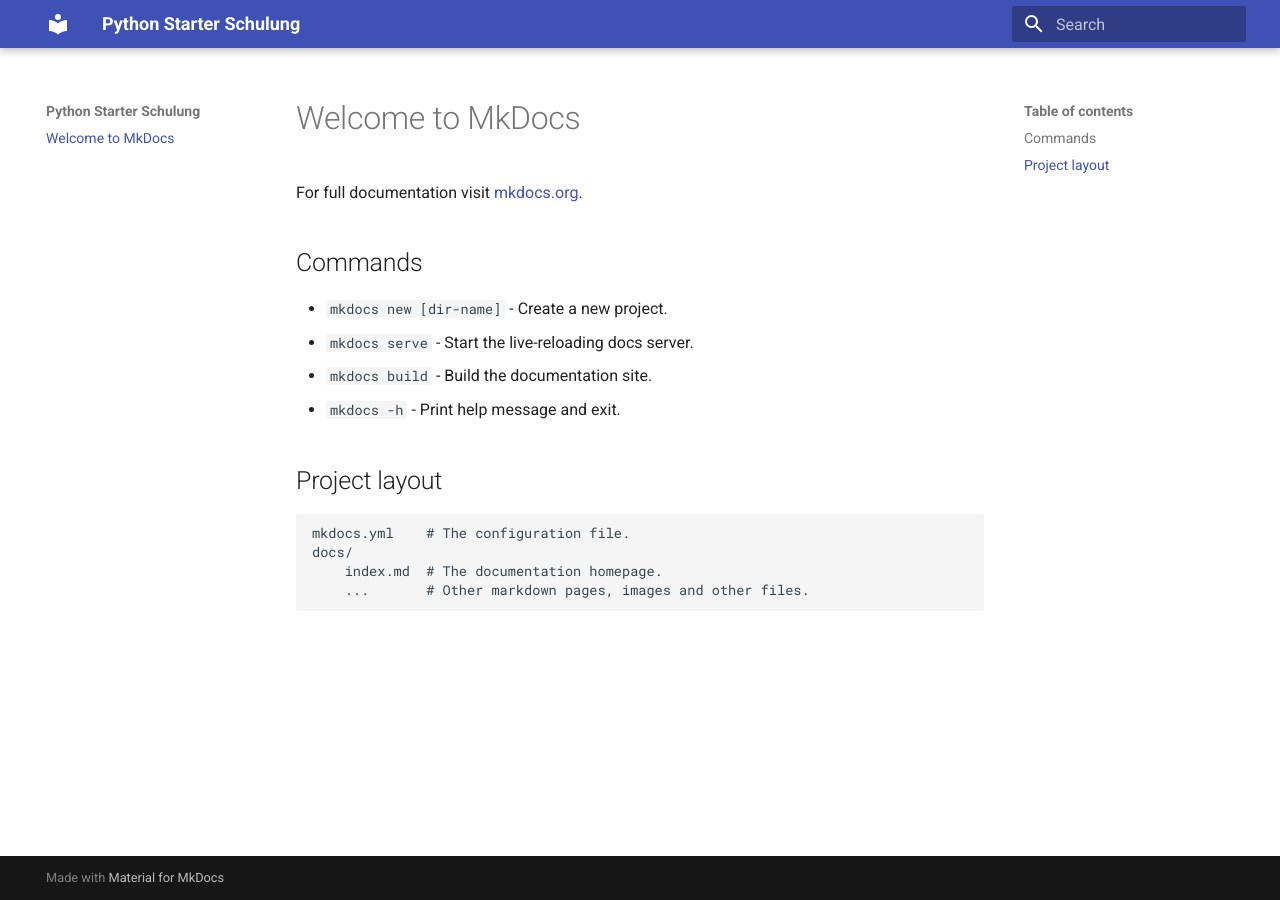
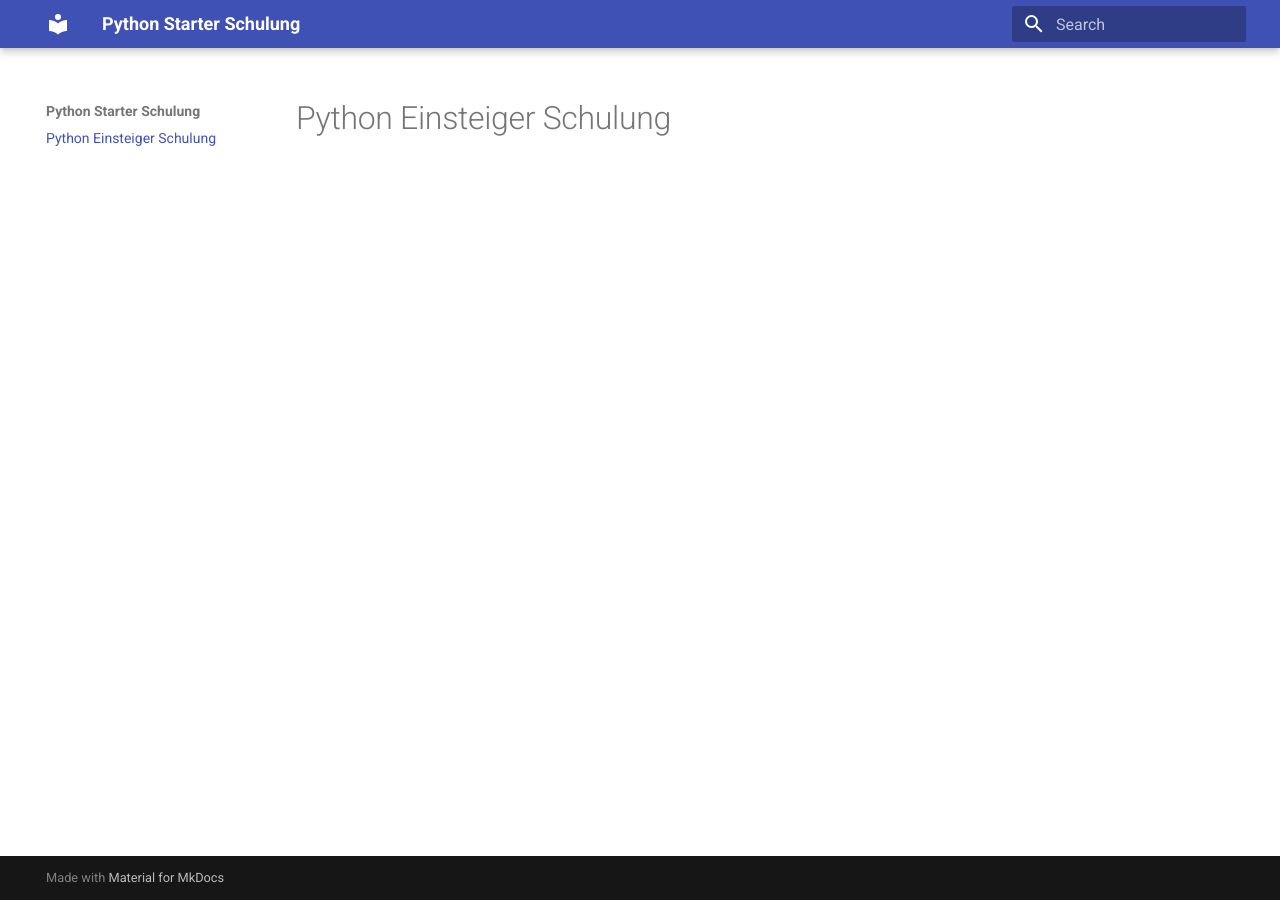
Before and after one commit to Qualidy/wiki-python-mini, an MkDocs documentation site: the page built from docs/index.md, in a window 1280 px wide. Built offline with MkDocs 1.6.1 and Material for MkDocs 9.7.7, drawn with Linux system fonts in a browser that asks for light colours.

Commit message:
Index angepasst

```diff
--- a/docs/index.md
+++ b/docs/index.md
@@ -1,17 +1 @@
-# Welcome to MkDocs
-
-For full documentation visit [mkdocs.org](https://www.mkdocs.org).
-
-## Commands
-
-* `mkdocs new [dir-name]` - Create a new project.
-* `mkdocs serve` - Start the live-reloading docs server.
-* `mkdocs build` - Build the documentation site.
-* `mkdocs -h` - Print help message and exit.
-
-## Project layout
-
-    mkdocs.yml    # The configuration file.
-    docs/
-        index.md  # The documentation homepage.
-        ...       # Other markdown pages, images and other files.
+# Python Einsteiger Schulung
```
